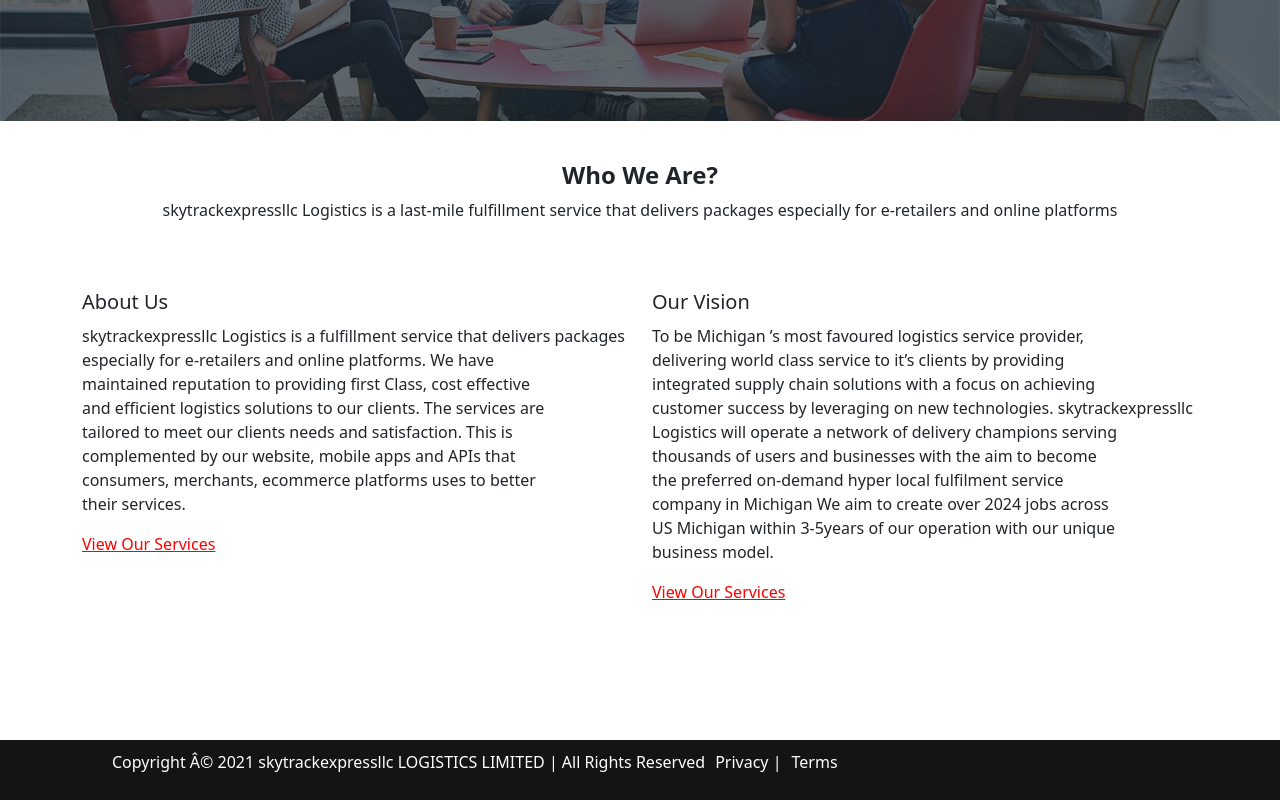
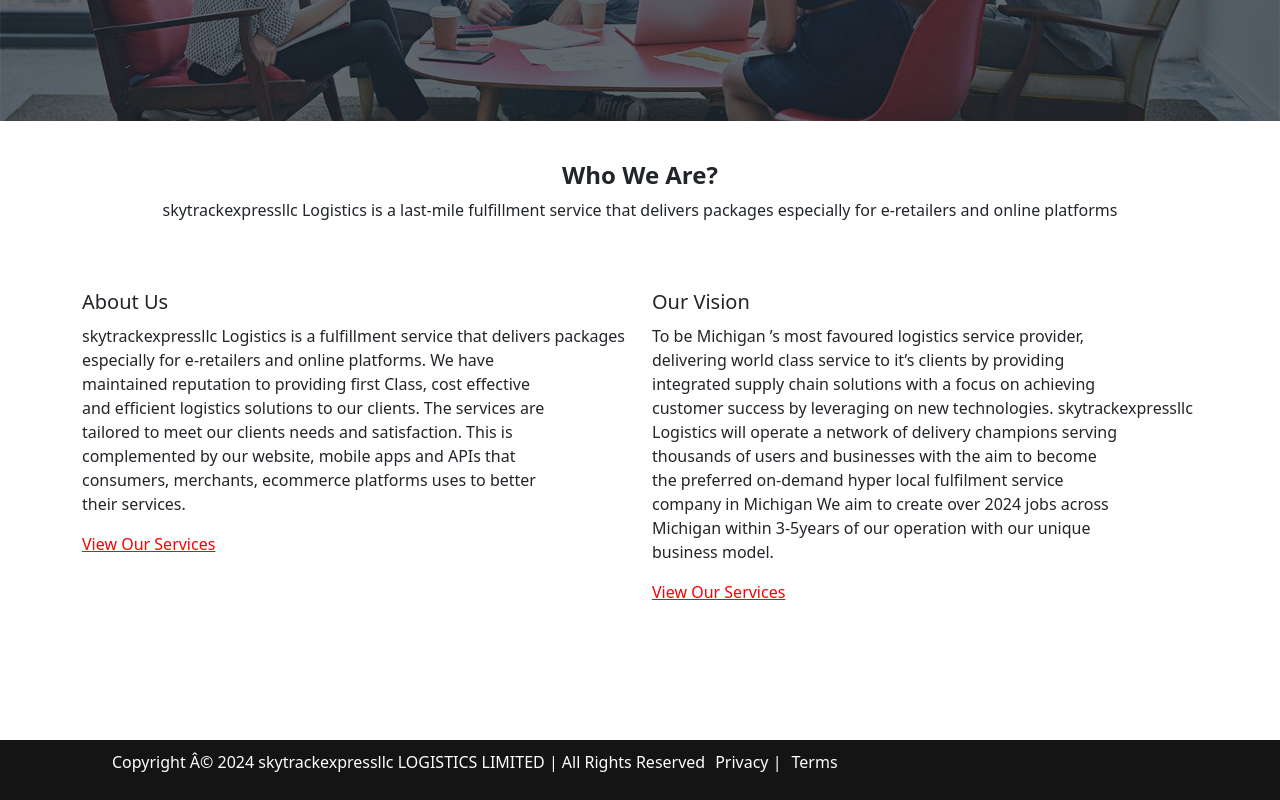
Before and after one commit to Rioland/skytrackexpressllc, a Next.js app: page /about in a window 1280 px wide. Shown: the part 245-1045 px from the top of the page. Built offline with nearby package versions, Linux system fonts and the light colour scheme.

Commit message:
first commit

```diff
--- a/src/app/about/page.tsx
+++ b/src/app/about/page.tsx
@@ -52,10 +52,11 @@ export default function about() {
                 customer success by leveraging on new technologies. skytrackexpressllc <br />
                 Logistics will operate a network of delivery champions serving{" "}
                 <br />
+
                 thousands of users and businesses with the aim to become <br />
                 the preferred on-demand hyper local fulfilment service <br />
                 company in Michigan We aim to create over 2024 jobs across <br />
-                US Michigan within 3-5years of our operation with our unique <br />
+                 Michigan within 3-5years of our operation with our unique <br />
                 business model.
               </p>
               <a href="#">
--- a/src/app/dcs/page.tsx
+++ b/src/app/dcs/page.tsx
@@ -22,7 +22,7 @@ export default function dcs() {
           Solutions
         </h1>
         <p>
-          We have a strong logistics presence across US Michigan. We provide <br />
+          We have a strong logistics presence across  Michigan. We provide <br />
           multiple delivery options when sending packages. Whether you <br />
           are sending packages within your city or to a different state, GEx{" "}
           <br />
--- a/src/components/Footer.tsx
+++ b/src/components/Footer.tsx
@@ -8,7 +8,7 @@ export default function Footer() {
   <footer className="custom-footer">
     <div className="container">
       <p>
-        Copyright Â© 2021 skytrackexpressllc LOGISTICS LIMITED | All Rights Reserved
+        Copyright Â© 2024 skytrackexpressllc LOGISTICS LIMITED | All Rights Reserved
         <a href="#">Privacy</a> |<a href="#">Terms</a>
       </p>
     </div>
```
